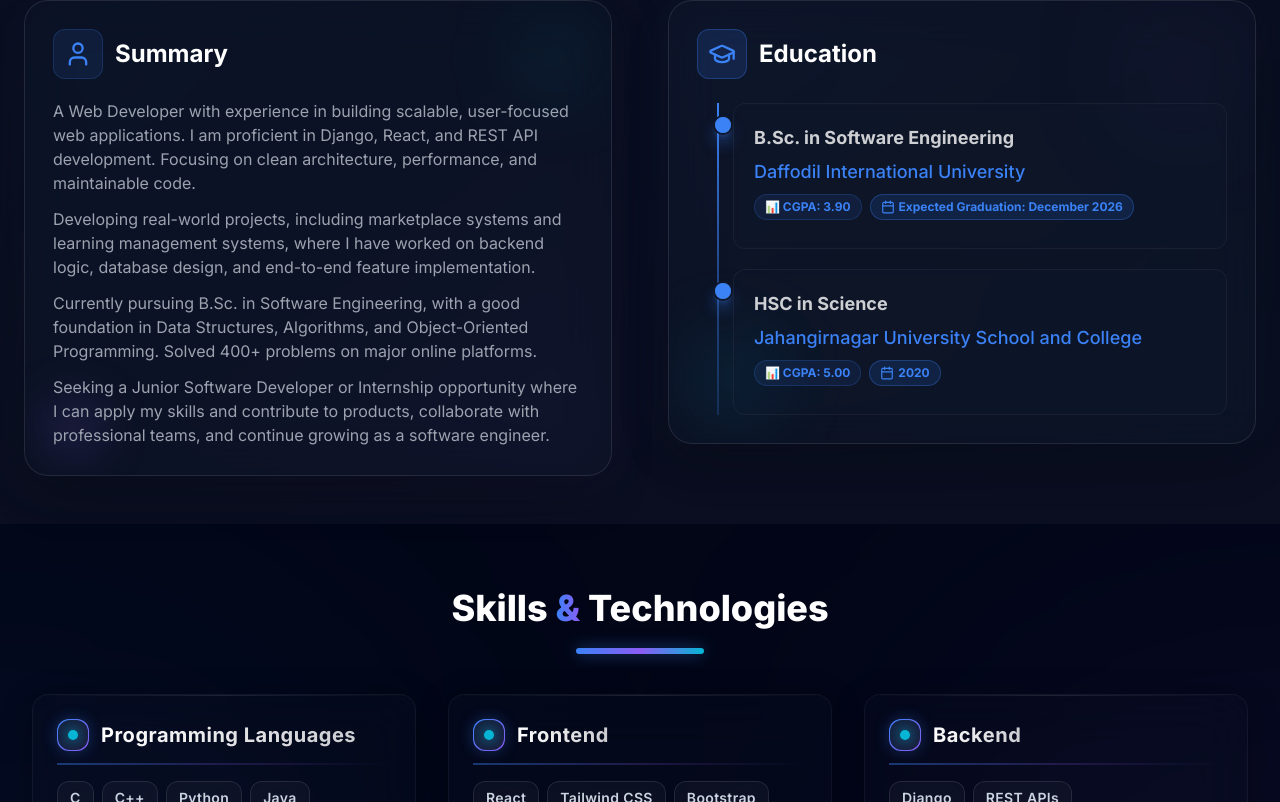
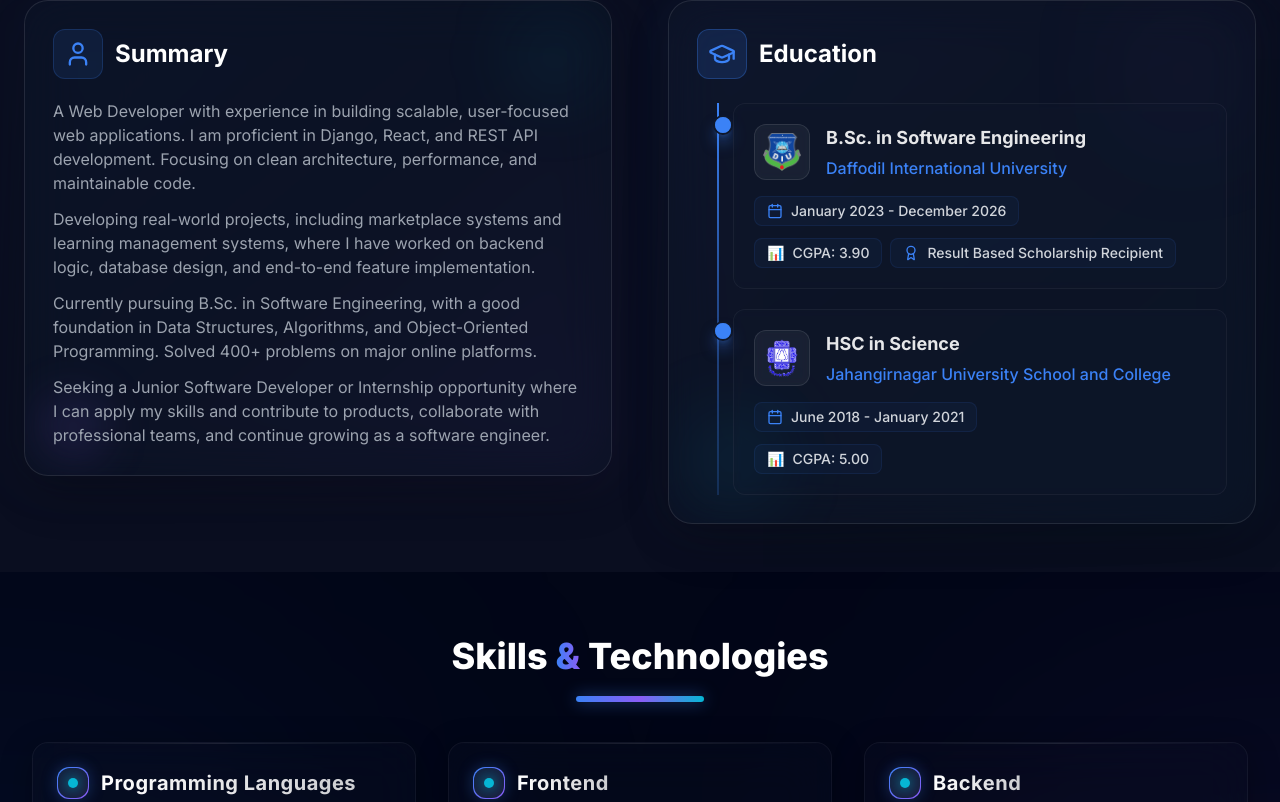
Before and after one commit to nabil0203/portfolio_nabil, a Next.js app: page / in a window 1280 px wide. Shown: the part 958-1760 px from the top of the page. Built offline with nearby package versions, Linux system fonts and the light colour scheme.

Commit message:
update education card, additional info and header

```diff
--- a/components/About/EducationCard.tsx
+++ b/components/About/EducationCard.tsx
@@ -3,7 +3,7 @@
 import { motion, MotionValue } from 'framer-motion'
 import MotionDiv from '../MotionDiv'
 import { educationData } from '@/data/portfolioData'
-import { GraduationCap, Calendar } from 'lucide-react'
+import { GraduationCap, Calendar, Award } from 'lucide-react'
 
 interface EducationCardProps {
   x1: MotionValue<number>
@@ -40,40 +40,59 @@ export default function EducationCard({ x1, y1, x2, y2 }: EducationCardProps) {
                 </div>
 
                 <div className="bg-surface/50 rounded-xl p-4 sm:p-5 border border-white/5 backdrop-blur-sm hover:border-accent/20 transition-colors duration-100">
-                  <h4 className="text-sm sm:text-lg font-bold text-white/80 mb-1 sm:mb-1.5">{edu.degree}</h4>
+                  <div className="flex items-start gap-4 mb-4">
+                    {edu.logo && (
+                      <div className="w-12 h-12 sm:w-14 sm:h-14 rounded-xl bg-white/5 p-2 shrink-0 overflow-hidden border border-white/10 flex items-center justify-center backdrop-blur-sm group-hover/item:border-accent/30 transition-colors duration-300">
+                        <img src={edu.logo} alt={edu.institution} className="w-full h-full object-contain" />
+                      </div>
+                    )}
+                    <div className="flex-1 min-w-0">
+                      <h4 className="text-base sm:text-lg font-bold text-white/90 mb-1 leading-tight">{edu.degree}</h4>
                       {edu.url ? (
                         <a
                           href={edu.url}
                           target="_blank"
                           rel="noopener noreferrer"
-                      className="inline-block text-accent hover:text-accent-glow transition-colors duration-100 text-sm sm:text-lg font-medium mb-2 group/link"
+                          className="inline-block text-accent hover:text-accent-glow transition-colors duration-300 text-sm sm:text-base font-medium group/link"
                         >
                           {edu.institution}
-                      <span className="inline-block ml-1 opacity-0 group-hover/link:opacity-100 group-hover/link:translate-x-1 transition-all duration-100 text-xs text-accent-glow">
+                          <span className="inline-block ml-1 opacity-0 group-hover/link:opacity-100 group-hover/link:translate-x-1 transition-all duration-300 text-xs text-accent-glow">
                             ↗
                           </span>
                         </a>
                       ) : (
-                    <p className="text-accent text-base sm:text-sm font-medium mb-2">{edu.institution}</p>
+                        <p className="text-accent text-sm sm:text-base font-medium">{edu.institution}</p>
                       )}
+                    </div>
+                  </div>
 
-                  <div className="flex flex-wrap gap-2 mb-2">
-                    {edu.gpa && (
-                      <span className="inline-flex items-center gap-1 px-2.5 py-1 text-xs sm:text-xs font-bold rounded-full bg-accent/10 text-accent border border-accent/20">
-                        📊 CGPA: {edu.gpa}
-                      </span>
-                    )}
-                    <span className="inline-flex items-center gap-1 px-2.5 py-1 text-xs sm:text-xs font-bold rounded-full bg-accent/15 text-accent border border-accent/30">
-                      <Calendar className="w-3 h-3 sm:w-3.5 sm:h-3.5" />
+                  <div className="mb-3">
+                    <div className="w-fit flex items-center gap-2 bg-accent/5 rounded-lg py-1 px-3 border border-accent/10 hover:border-accent/20 hover:bg-accent/10 transition-colors duration-300">
+                      <Calendar className="w-4 h-4 text-accent shrink-0" />
+                      <span className="text-gray-300 text-xs sm:text-sm leading-relaxed font-medium">
                         {edu.graduation}
                       </span>
                     </div>
+                  </div>
 
+                  <div className="flex flex-wrap items-center gap-2">
+                    {edu.gpa && (
+                      <div className="w-fit flex items-center gap-2 bg-accent/5 rounded-lg py-1 px-3 border border-accent/10 hover:border-accent/20 hover:bg-accent/10 transition-colors duration-300">
+                        <span className="text-sm">📊</span>
+                        <span className="text-gray-300 text-xs sm:text-sm leading-relaxed font-medium">
+                          CGPA: {edu.gpa}
+                        </span>
+                      </div>
+                    )}
                     {edu.description && (
-                    <p className="text-gray-400 leading-relaxed text-xs sm:text-sm">
+                      <div className="w-fit flex items-center gap-2 bg-accent/5 rounded-lg py-1 px-3 border border-accent/10 hover:border-accent/20 hover:bg-accent/10 transition-colors duration-300">
+                        <Award className="w-4 h-4 text-accent shrink-0" />
+                        <span className="text-gray-300 text-xs sm:text-sm leading-relaxed font-medium">
                           {edu.description}
-                    </p>
+                        </span>
+                      </div>
                     )}
+                  </div>
                 </div>
               </div>
             ))}
--- a/components/AdditionalInfoSection.tsx
+++ b/components/AdditionalInfoSection.tsx
@@ -2,7 +2,7 @@
 
 import { motion } from 'framer-motion'
 import MotionDiv from './MotionDiv'
-import { languagesData, certificationsData, hobbiesData, volunteerExperiencesData } from '@/data/portfolioData'
+import { personalDetailsData, volunteerExperiencesData } from '@/data/portfolioData'
 
 export default function AdditionalInfoSection() {
   return (
@@ -24,33 +24,44 @@ export default function AdditionalInfoSection() {
           >
             <h3 className="text-2xl font-semibold mb-6 text-accent">Personal Details</h3>
             <div className="space-y-6">
-              {languagesData.length > 0 && (
+              {personalDetailsData.languages.length > 0 && (
                 <div>
                   <h4 className="text-lg font-medium text-white mb-3">Languages</h4>
                   <div className="text-gray-400 space-y-1">
-                    {languagesData.map((language, index) => (
+                    {personalDetailsData.languages.map((language, index) => (
                       <p key={index}>• {language}</p>
                     ))}
                   </div>
                 </div>
               )}
 
-              {certificationsData.length > 0 && (
+              {personalDetailsData.certifications.length > 0 && (
                 <div>
                   <h4 className="text-lg font-medium text-white mb-3">Certifications</h4>
                   <ul className="text-gray-400 space-y-1">
-                    {certificationsData.map((certification, index) => (
+                    {personalDetailsData.certifications.map((certification, index) => (
                       <li key={index}>• {certification}</li>
                     ))}
                   </ul>
                 </div>
               )}
 
-              {hobbiesData.length > 0 && (
+              {personalDetailsData.programs.length > 0 && (
+                <div>
+                  <h4 className="text-lg font-medium text-white mb-3">Programs</h4>
+                  <ul className="text-gray-400 space-y-1">
+                    {personalDetailsData.programs.map((program, index) => (
+                      <li key={index}>• {program}</li>
+                    ))}
+                  </ul>
+                </div>
+              )}
+
+              {personalDetailsData.hobbies.length > 0 && (
                 <div>
                   <h4 className="text-lg font-medium text-white mb-3">Hobbies</h4>
                   <div className="text-gray-400 space-y-1">
-                    {hobbiesData.map((hobby, index) => (
+                    {personalDetailsData.hobbies.map((hobby, index) => (
                       <p key={index}>• {hobby}</p>
                     ))}
                   </div>
--- a/data/portfolioData.ts
+++ b/data/portfolioData.ts
@@ -5,7 +5,8 @@ export type {
   Education,
   Skill,
   Project,
-  VolunteerExperience
+  VolunteerExperience,
+  PersonalDetails
 } from '@/data/portfolioDataTypes'
 
 import {
@@ -15,8 +16,20 @@ import {
   Education,
   Skill,
   Project,
-  VolunteerExperience
+  VolunteerExperience,
+  PersonalDetails
 } from '@/data/portfolioDataTypes'
+
+
+// Site Metadata
+export const siteMetadata: SiteMetadata = {
+  title: 'Chowdhury Nabil Ahmed',
+  description: 'Computer Science Undergraduate specializing in Software Engineering, skilled in Data Structures and Algorithms, Web Development, and Machine Learning.',
+  keywords: ['Chowdhury Nabil Ahmed', 'Software Engineer', 'Computer Science', 'Web Development', 'Machine Learning', 'Portfolio'],
+  url: 'https://nabil0203.vercel.app',
+  siteName: 'Nabil Portfolio'
+}
+
 
 // Personal Information
 export const personalInfo: PersonalInfo = {
@@ -31,41 +44,25 @@ export const personalInfo: PersonalInfo = {
   ],
 }
 
-// Site Metadata
-export const siteMetadata: SiteMetadata = {
-  title: 'Chowdhury Nabil Ahmed',
-  description: 'Computer Science Undergraduate specializing in Software Engineering, skilled in Data Structures and Algorithms, Web Development, and Machine Learning.',
-  keywords: ['Chowdhury Nabil Ahmed', 'Software Engineer', 'Computer Science', 'Web Development', 'Machine Learning', 'Portfolio'],
-  url: 'https://nabil0203.vercel.app',
-  siteName: 'Nabil Portfolio'
-}
-
-// Contact Information
-export const contactData: Contact = {
-  email: 'nabilahmed0203@gmail.com',
-  phone: '+8801709548627',
-  location: 'Dhamrai, Dhaka, Bangladesh',
-  github: 'https://github.com/nabil0203',
-  linkedin: 'https://linkedin.com/in/nabil0203',
-  resume: 'https://drive.google.com/file/d/12LMfHVCskTmOKRfbn6wUQjbzcQ8166xE/view?usp=sharing'
-}
 
 // Education Data
 export const educationData = [
   {
     degree: 'B.Sc. in Software Engineering',
     institution: 'Daffodil International University',
+    logo: '/images/education/diu.png',
     url: 'https://daffodilvarsity.edu.bd',
     gpa: '3.90',
-    graduation: 'Expected Graduation: December 2026',
-    description: '',
+    graduation: 'January 2023 - December 2026',
+    description: 'Result Based Scholarship Recipient',
   },
   {
     degree: 'HSC in Science',
     institution: 'Jahangirnagar University School and College',
+    logo: '/images/education/jusc.png',
     url: 'https://juschoolcollege.org',
     gpa: '5.00',
-    graduation: '2020',
+    graduation: 'June 2018 - January 2021',
     description: '',
   }
 ];
@@ -218,18 +215,21 @@ export const projectsData: Project[] = [
 ]
 
 // Additional Information Data
-export const languagesData: string[] = [
-  'English (Proficient)',
-  'Bengali (Native)',
-]
-
-export const certificationsData: string[] = [
-  'International English Language Testing System (IELTS 7.0)'
-]
-
-export const hobbiesData: string[] = [
-  'Following global geopolitical trends and international affairs',
-]
+export const personalDetailsData: PersonalDetails = {
+  languages: [
+    'Bengali (Native)',
+    'English (Proficient)',
+  ],
+  certifications: [
+    'International English Language Testing System (IELTS 7.0)'
+  ],
+  programs: [
+    'Aspire Leaders Program 2024 (Harvard Business School)'
+  ],
+  hobbies: [
+    'Following global geopolitical trends and international affairs',
+  ]
+}
 
 export const volunteerExperiencesData: VolunteerExperience[] = [
   {
@@ -245,3 +245,13 @@ export const volunteerExperiencesData: VolunteerExperience[] = [
     // description: '[Description of volunteer work and impact]'
   }
 ]
+
+// Contact Information
+export const contactData: Contact = {
+  email: 'nabilahmed0203@gmail.com',
+  phone: '+8801709548627',
+  location: 'Dhamrai, Dhaka, Bangladesh',
+  github: 'https://github.com/nabil0203',
+  linkedin: 'https://linkedin.com/in/nabil0203',
+  resume: 'https://drive.google.com/file/d/12LMfHVCskTmOKRfbn6wUQjbzcQ8166xE/view?usp=sharing'
+}
```
Also changed, not shown: components/Header.tsx (+17 -17 lines), data/portfolioDataTypes.ts (+22 -14 lines), public/images/education/diu.png (added), public/images/education/jusc.png (added). Lines whose indentation alone changed are shown as unchanged.
